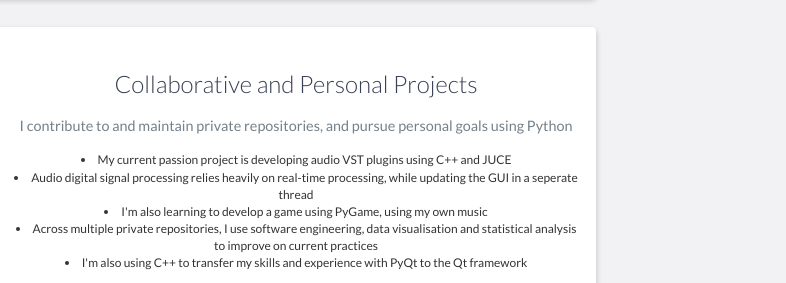
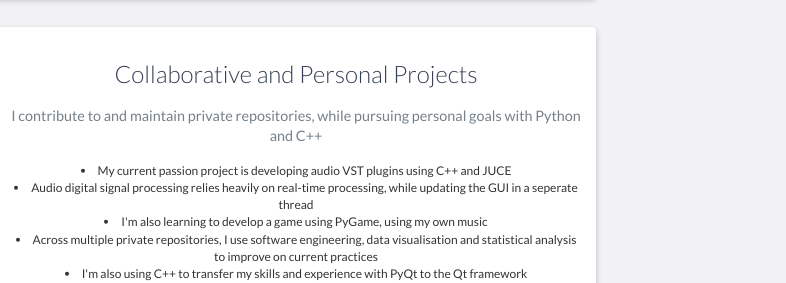
Before and after one commit to lachesis17/portfolio, a plain HTML site: page index.html in a window 1280 px wide. Shown: the part 2965-3248 px from the top of the page, 494-1280 px from the left. Drawn offline with nearby package versions, Linux system fonts and the light colour scheme.

Commit message:
Update index.html

```diff
--- a/index.html
+++ b/index.html
@@ -181,7 +181,7 @@
                     <div class="project-info">
                         <h3>Collaborative and Personal Projects</h3>
                         <p>
-                            I contribute to and maintain private repositories, and pursue personal goals using Python
+                            I contribute to and maintain private repositories, while pursuing personal goals with Python and C++
                             <li style="font-size:12px">My current passion project is developing audio VST plugins using C++ and JUCE</li>
                             <li style="font-size:12px">Audio digital signal processing relies heavily on real-time processing, while updating the GUI in a seperate thread</li>
                             <li style="font-size:12px">I'm also learning to develop a game using PyGame, using my own music</li>
```
